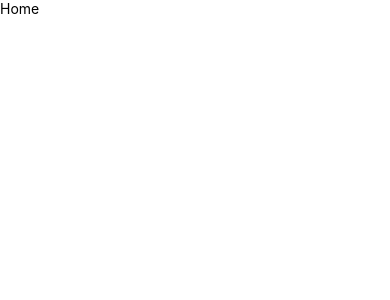
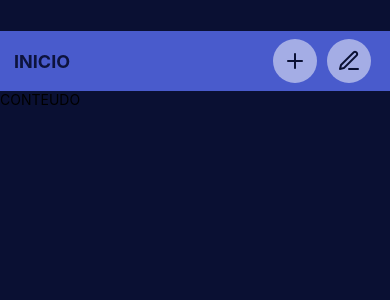
Before and after one commit to luczsz/financeApp, a React Native app: screen / in a window 390 px wide. Shown: the top 300 px of the page. Built offline with nearby package versions, Linux system fonts and the light colour scheme.

Commit message:
INICIO DESIGNER - adiciona

```diff
--- a/App.js
+++ b/App.js
@@ -2,15 +2,16 @@ import { StatusBar } from 'expo-status-bar';
 import { StyleSheet, Text, View } from 'react-native';
 
 
-import { NavigationContainer } from '@react-navigation/native'
+import { NavigationContainer } from '@react-navigation/native';
 
-//import Routes from './src/routes';
+import Routes from './src/routes';
 import Home from './src/pages/Home';
 
 export default function App() {
   return (
     <NavigationContainer>
-        <Home/>
+        <Routes/>
+        <StatusBar style='light' backgroundColor='#495BCC' />
     </NavigationContainer>
   );
 }
--- /dev/null
+++ b/src/global/theme.js
@@ -0,0 +1,25 @@
+
+export const theme = {
+    colors: {
+        primary: '#E51C44',
+
+        secondary100: '#0A1033',
+        secondary90: '#0D133D',
+        secondary80: '#0E1647',
+        secondary70: '#1B2565',
+        secondary60: '#1B2565',
+        secondary50: '#243189',
+        secondary40: '#1D2766',
+        secondary30: '#495BCC',
+
+        overlay: 'rgba(0,0,0,0.7)',
+        highlight: '#ABB1CC',
+        heading: '#DDE3F0',
+        line: '#991F36',
+        on: '#32BD50',
+
+        teste1: '#48296dff',
+        teste2: '#329ac3ff',
+        teste3: '#F5F5F8FE',
+      },
+};
--- a/src/pages/Home/index.js
+++ b/src/pages/Home/index.js
@@ -1,10 +1,114 @@
-import React from 'react';
-import { View, Text } from 'react-native';
+import React, {useState, useEffect} from 'react';
+import { View, Text, TouchableOpacity, SafeAreaView, Modal, TextInput } from 'react-native';
+
+import { styled, styles } from './style';
+import { Feather } from '@expo/vector-icons';
+
+import { useNavigation } from '@react-navigation/native';
 
 export default function Home() {
+  const navigation = useNavigation();
+
+  const [add, setAdd] = useState(false);
+  const [md2, setMd2] = useState(false);
+
  return (
-   <View>
-        <Text>Home</Text>
-   </View>
+   <SafeAreaView style={ styles.container} >
+
+          <View style={styles.header}>
+            <Text style={styles.title} >Inicio</Text>
+
+            <View style={styles.btsnContainer} >
+
+              <TouchableOpacity
+                style={styles.aBnt}
+                onPress={ () => setAdd(true) }
+              >
+                <Feather name="plus" size={24} color="#0A1033" />
+              </TouchableOpacity>
+
+              <TouchableOpacity
+                style={styles.aBnt}
+              >
+                <Feather name="edit-3" size={24} color="#0A1033" />
+              </TouchableOpacity>
+
+
+            </View>
+
+          </View>
+
+          <View style={styles.content} >
+            <Text>CONTEUDO</Text>
+          </View>
+
+       {/*  ADICIONAR */}
+        <Modal
+          visible={add}
+          onRequestClose={ () => setAdd(false)}
+          animationType="fade"
+          >
+            <View style={styled.modalContainer} >
+
+              <View style={styled.modalHeader} >
+                <TouchableOpacity
+                  onPress={ () => setAdd(false)}
+                >
+                    <Feather name="arrow-left-circle" size={30} color="#0A1033" />
+                </TouchableOpacity>
+
+
+                <Text style={styles.title} >Adicionar</Text>
+              </View>
+
+              <View style={styled.modalContent} >
+
+                <View style={styled.modalInputContent} >
+
+                  <Text style={styled.modalTitle}>
+                    Nome da despesa :
+                  </Text>
+                  <TextInput
+                    style={styled.modalInput}
+                    placeholder='Ex: Janta'
+                  />
+
+                  <Text style={styled.modalTitle}>
+                    Valor:
+                  </Text>
+                  <TextInput
+                    style={styled.modalInput}
+                    placeholder='Ex:12,00'
+                  />
+
+                  <Text style={styled.modalTitle}>
+                    Data:
+                  </Text>
+                  <TextInput
+                    style={styled.modalInput}
+                    placeholder='Ex: 17 de outubro'
+                  />
+
+
+                </View>
+
+                <View style={styled.modalBntsContent} >
+                  <TouchableOpacity
+                    style={styled.modalAddBnt}
+                  >
+                      <Text style={styles.title} >
+                        A D I C I O N A R
+                      </Text>
+                  </TouchableOpacity>
+                </View>
+
+              </View>
+
+            </View>
+
+        </Modal>
+
+
+   </SafeAreaView>
   );
 }
--- /dev/null
+++ b/src/pages/Home/style.js
@@ -0,0 +1,117 @@
+import { StyleSheet } from 'react-native';
+
+import { theme } from '../../global/theme';
+
+export const styles = StyleSheet.create({
+    container:{
+        flex: 1,
+        backgroundColor: theme.colors.secondary100,
+
+    },
+    header:{
+        flexDirection: 'row',
+        height: 60,
+        marginTop: 31,
+        backgroundColor: theme.colors.secondary30,
+
+        paddingStart: 14,
+        paddingEnd: 14,
+        alignItems: 'center',
+        justifyContent: 'space-between',
+    },
+    title:{
+        color: theme.colors.secondary90,
+        fontSize: 18,
+        fontWeight: 'bold',
+        textTransform: 'uppercase'
+    },
+    content:{
+        flex: 1,
+        //backgroundColor: '#DDD',
+    },
+
+
+    //Botões
+    btsnContainer:{
+        flexDirection: 'row',
+    },
+    aBnt:{
+        width: 44,
+        height: 44,
+        backgroundColor: 'rgba(255,255,255,0.5)',
+        justifyContent: 'center',
+        alignItems: 'center',
+        borderRadius: 44,
+        margin: 5,
+    },
+});
+
+export const styled = StyleSheet.create({
+    //GERAL
+    modalHeader:{
+        height: 60,
+        backgroundColor: theme.colors.secondary30,
+        flexDirection: 'row',
+
+        alignItems: 'center',
+        justifyContent: 'space-between',
+
+        paddingStart: 14,
+        paddingEnd: 14,
+    },
+    modalContent:{
+        flex:1,
+        backgroundColor: theme.colors.secondary40,
+        marginTop: 20,
+    },
+    modalTitle:{
+        color: theme.colors.teste3,
+        fontSize: 18,
+        fontWeight: 'bold',
+        textTransform: 'uppercase',
+        margin: 5,
+    },
+    modalInputContent:{
+        flex: 1,
+        //backgroundColor: '#DDD',
+        paddingStart: 14,
+        paddingEnd: 14,
+    },
+    modalBntsContent:{
+        height: 80,
+        //backgroundColor: 'yellow',
+        alignItems: 'center',
+        justifyContent: 'center',
+    },
+    modalInput:{
+        height: 60,
+        padding: 12,
+        borderRadius: 12,
+        backgroundColor: theme.colors.heading
+    },
+
+
+
+    //ADICIONAR
+    modalContainer:{
+        flex: 1,
+        backgroundColor: theme.colors.secondary40,
+
+    },
+    modalAddBnt:{
+        width: '80%',
+        height: 50,
+        backgroundColor: theme.colors.secondary30,
+        alignItems: 'center',
+        justifyContent: 'center',
+        borderRadius: 12,
+    },
+
+    //EDITAR
+    modal2:{
+        flex: 1,
+        backgroundColor: 'green',
+        alignItems: 'center',
+        justifyContent: 'center',
+    }
+})
--- /dev/null
+++ b/src/pages/New/index.js
@@ -0,0 +1,10 @@
+import React from 'react';
+import { View, Text } from 'react-native';
+
+export default function Adicionar() {
+ return (
+   <View>
+        <Text>ADD</Text>
+   </View>
+  );
+}
--- a/src/routes/index.js
+++ b/src/routes/index.js
@@ -4,7 +4,7 @@ import { View, Text } from 'react-native';
 import { createNativeStackNavigator } from '@react-navigation/native-stack';
 
 import Home from '../pages/Home';
-
+//import Adicionar from '../pages/New';
 
 export default function Routes() {
 
@@ -12,10 +12,15 @@ export default function Routes() {
 
  return (
    <AppStack.Navigator>
+
         <AppStack.Screen
             name='Home'
             component={Home}
+            options={{
+              headerShown: false,
+            }}
         />
+
    </AppStack.Navigator>
   );
 }
```
